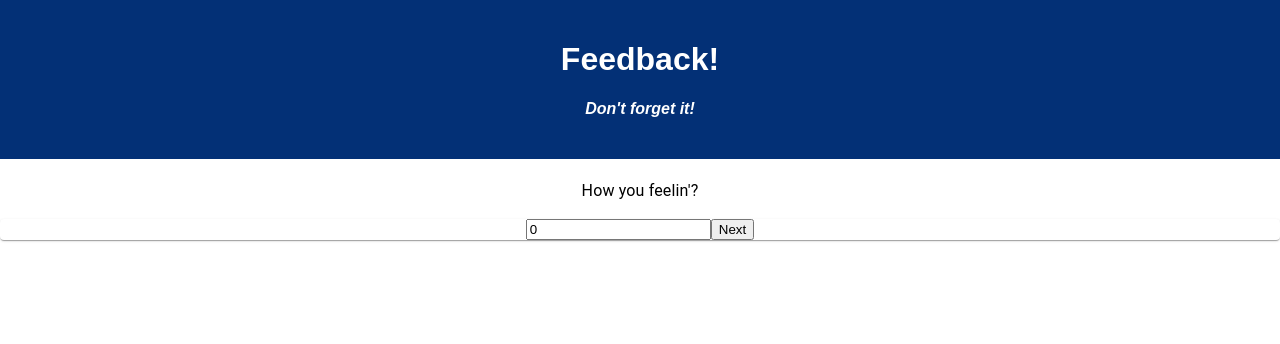
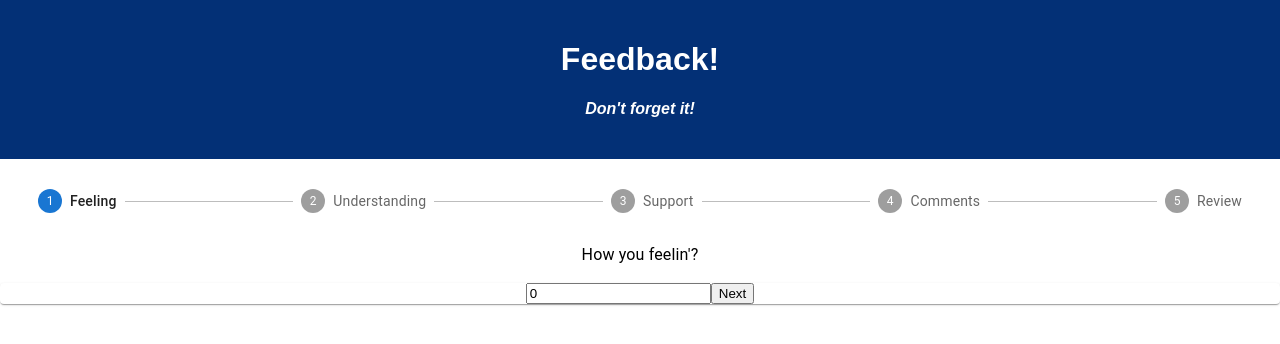
Before and after one commit to leighstephenson/weekend-redux-feedback-loop, a React (Create React App) app: page /#/ in a window 1280 px wide. Shown: the top 344 px of the page. Built offline with nearby package versions, Linux system fonts and the light colour scheme.

Commit message:
Added ProgressBar component to give users a visual of their progress

```diff
--- a/src/components/Feeling/Feeling.jsx
+++ b/src/components/Feeling/Feeling.jsx
@@ -2,7 +2,7 @@
 import { useSelector, useDispatch } from 'react-redux';
 import { useHistory } from 'react-router-dom';
 import { Card, Typography } from '@mui/material';
-
+import ProgressBar from '../ProgressBar/ProgressBar';
 
 function Feeling() {
     const dispatch = useDispatch();
@@ -32,6 +32,7 @@ function Feeling() {
     return (
 
         <>
+            <ProgressBar currentStep={0} />
             <Typography>
                 <p> How you feelin'?</p>
             </Typography>
--- /dev/null
+++ b/src/components/ProgressBar/ProgressBar.jsx
@@ -0,0 +1,30 @@
+import Stepper from '@mui/material/Stepper';
+import Step from '@mui/material/Step';
+import StepLabel from '@mui/material/StepLabel';
+
+//feeling > understanding > support > comments > review
+
+const steps = [
+    'Feeling',
+    'Understanding',
+    'Support',
+    'Comments',
+    'Review'
+];
+
+function ProgressBar({ currentStep }) {
+
+    return (
+        <Stepper sx={{ margin: '30px' }} activeStep={currentStep}>
+            {
+                steps.map(label => (
+                    <Step key={label}>
+                        <StepLabel>{label}</StepLabel>
+                    </Step>
+                ))
+            }
+        </Stepper>
+    )
+}
+
+export default ProgressBar;
```
